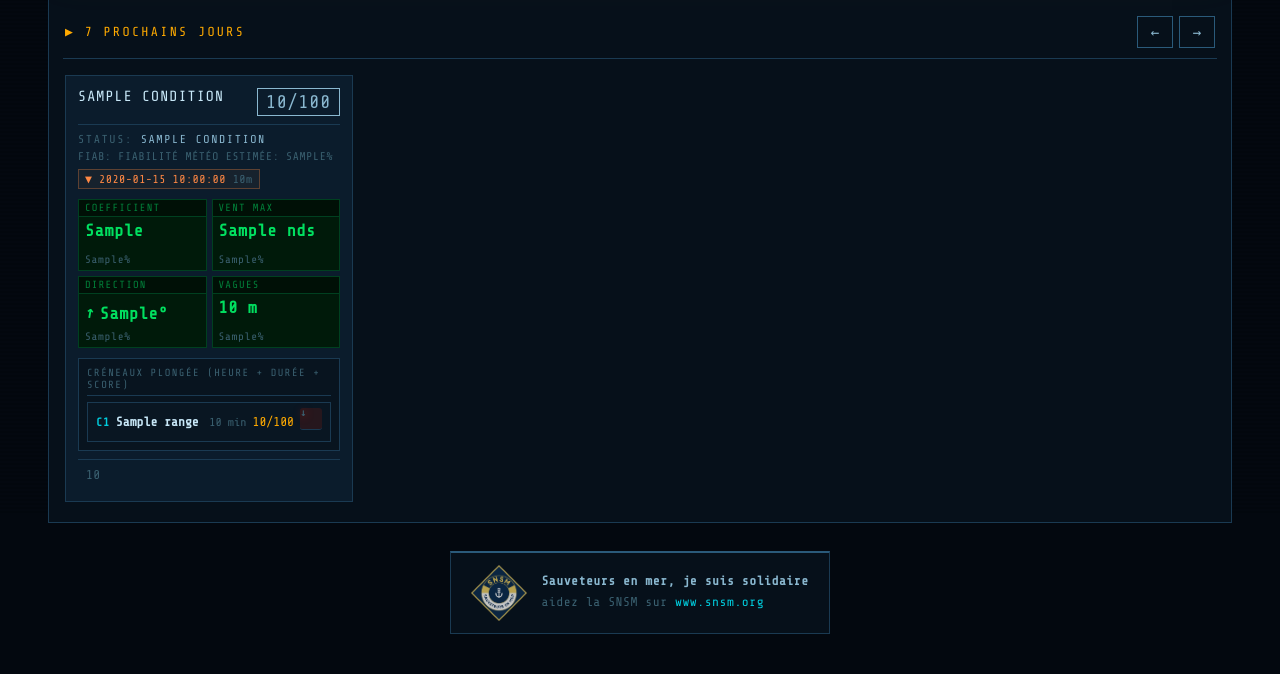
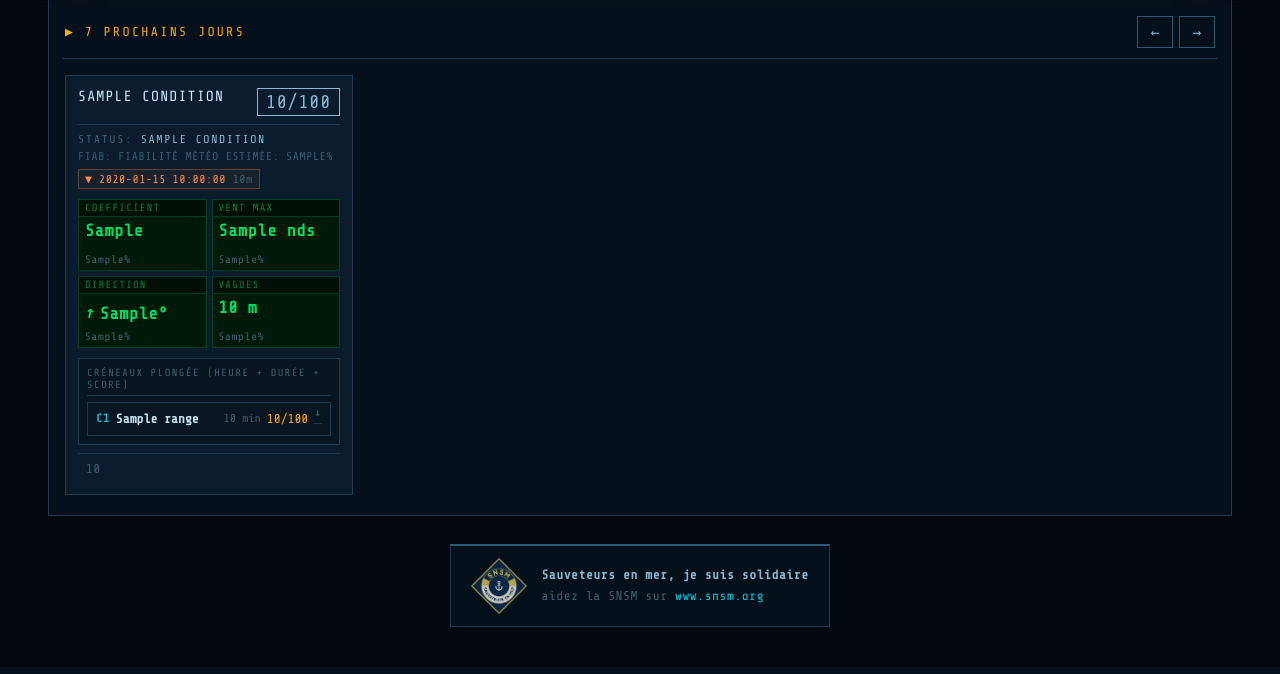
Before and after one commit to Areumaux/meteo-plongee-dk, a Flask app: template templates/index.html in a window 1280 px wide. Shown: the part 285-959 px from the top of the page. After the commit the page ends 912 px from the top, so only its background shows below. Run offline with Flask 3, Linux system fonts and the light colour scheme; the template is opened without the code that fills it: most values are stand-ins (such as "Sample title", 1, 10 or a date in 2020).

Commit message:
Simplify tide arrows: plain colored arrow, no box
Co-Authored-By: Claude Sonnet 4.6 <noreply@anthropic.com>

```diff
--- a/static/styles.css
+++ b/static/styles.css
@@ -546,20 +546,9 @@ body::before {
 .slot-list strong { color: var(--text-hi); }
 .slot-list small { color: var(--text-dim); font-size: 0.72rem; }
 .slot-list em { font-style: normal; color: var(--amber); font-size: 0.8rem; }
-.tide-dir {
-  font-size: 1.1rem;
-  font-weight: bold;
-  line-height: 1;
-  display: flex;
-  align-items: center;
-  justify-content: center;
-  width: 22px;
-  height: 22px;
-  border-radius: 3px;
-  flex-shrink: 0;
-}
-.tide-up   { color: #00ff88; background: rgba(0,255,136,0.12); text-shadow: 0 0 8px rgba(0,255,136,0.8); }
-.tide-down { color: #ff2200; background: rgba(255,34,0,0.12);  text-shadow: 0 0 8px rgba(255,34,0,0.8);  }
+.tide-dir  { font-size: 1.1rem; font-weight: bold; line-height: 1; }
+.tide-up   { color: #00ff88; }
+.tide-down { color: #ff2200; }
 
 /* ── TIDE EVENTS (PM/BM times on card) ───────────────────────── */
 
```
